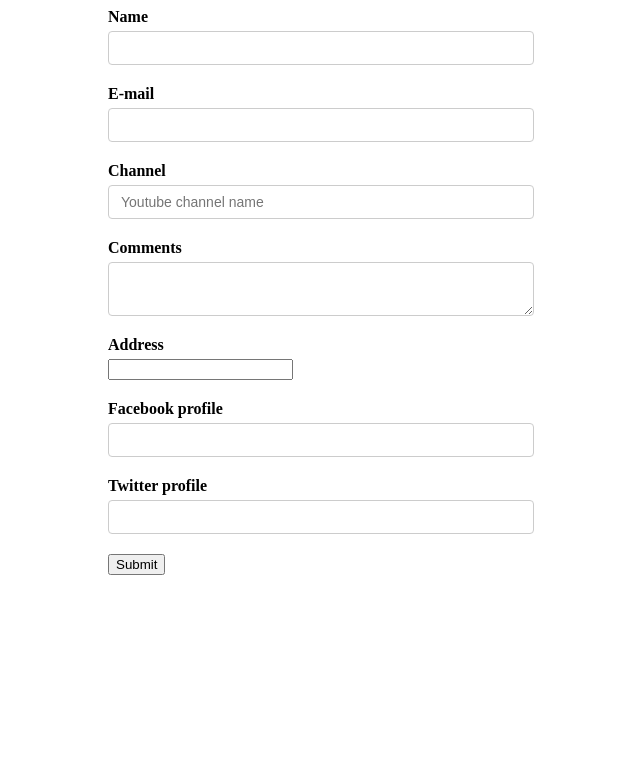
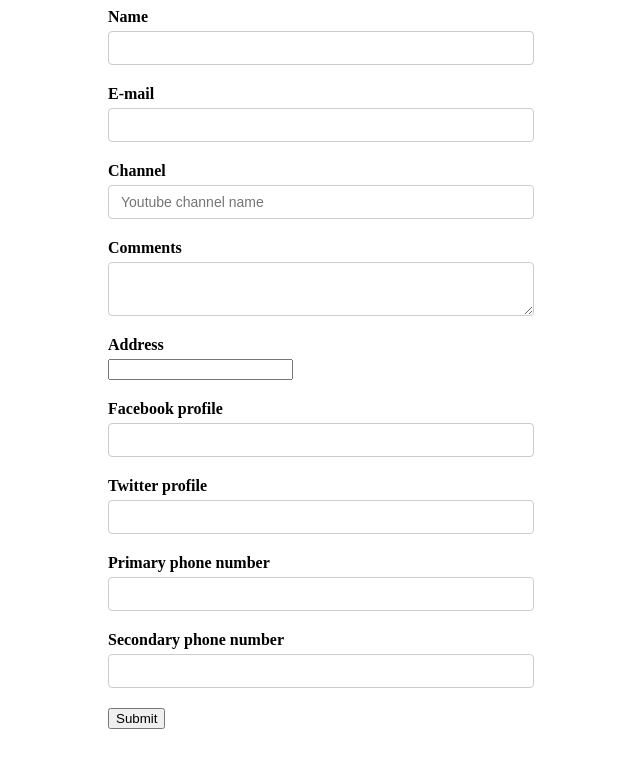
Before and after one commit to sinansubasi95/react-form-playground, a React (Create React App) app: page / in a window 1280 px wide. Shown: the top 768 px of the page, without its empty margins (319-959 px from the left). Built offline with nearby package versions, Linux system fonts and the light colour scheme.

Commit message:
arrays in formik

```diff
--- a/src/components/YoutubeForm.jsx
+++ b/src/components/YoutubeForm.jsx
@@ -12,7 +12,8 @@
     social: {
         facebook: '',
         twitter: ''
-    }
+    },
+    phoneNumbers: ['', '']
 }
 
 const onSubmit = values => {
@@ -102,6 +103,16 @@
                     <Field type="text" id="twitter" name="social.twitter" />
                 </div>
 
+                <div className='form-control'>
+                    <label htmlFor='primaryPh'>Primary phone number</label>
+                    <Field type='text' id='primaryPh' name='phoneNumbers[0]' />
+                </div>
+
+                <div className='form-control'>
+                    <label htmlFor='secondaryPh'>Secondary phone number</label>
+                    <Field type='text' id='secondaryPh' name='phoneNumbers[1]' />
+                </div>
+
                 <button type="submit">Submit</button>
             </Form>
         </Formik>
```
